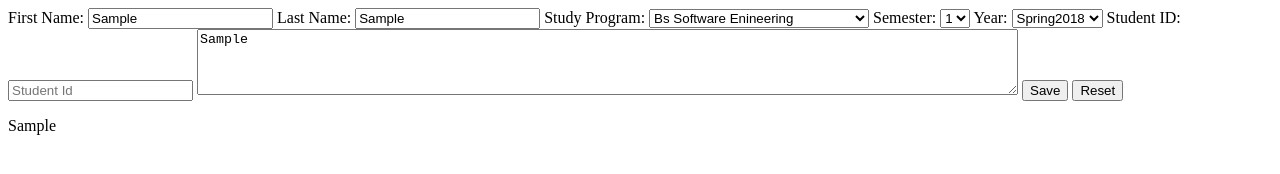
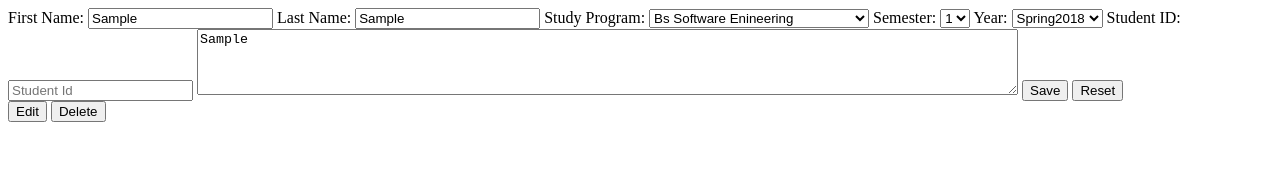
Before and after one commit to m-mudassar/student_registration_form, a plain HTML site: page index.html in a window 1280 px wide. Both pictures are taken after typing "Sample", "Sample", "Sample" into the empty fields and a click on the button "Save". Drawn offline with Linux system fonts and the light colour scheme.

Commit message:
added edit and delete functionality

```diff
--- a/index.html
+++ b/index.html
@@ -45,9 +45,9 @@
         <input type="reset" value="Reset">
     </form>
 
-    <p class="content">
+    <div class="content">
 
-    </p>
+    </div>
 
     <script src="./script.js"></script>
 
--- a/script.js
+++ b/script.js
@@ -57,8 +57,20 @@ function saveData(){
 }
 
 function displayData(){
+    document.querySelector(".content").innerHTML = ' '
     for (let i = 0; i < students.length; i++) {
-       document.querySelector(".content").innerText = students[i].firstName
+       document.querySelector(".content").innerHTML += ' <button type="button" onClick="editData(' + i + ')">Edit</button> ' +
+       '<button type="button" onClick="deleteData(' + i + ')">Delete</button>'
+       console.log(students[i].studentID)
        console.log(students[i])
     }
 }
+
+function editData(i){
+    console.log("In edit data function" + i)
+}
+
+function deleteData(i){
+    students.splice(i, 1)
+    displayData()
+}
```
